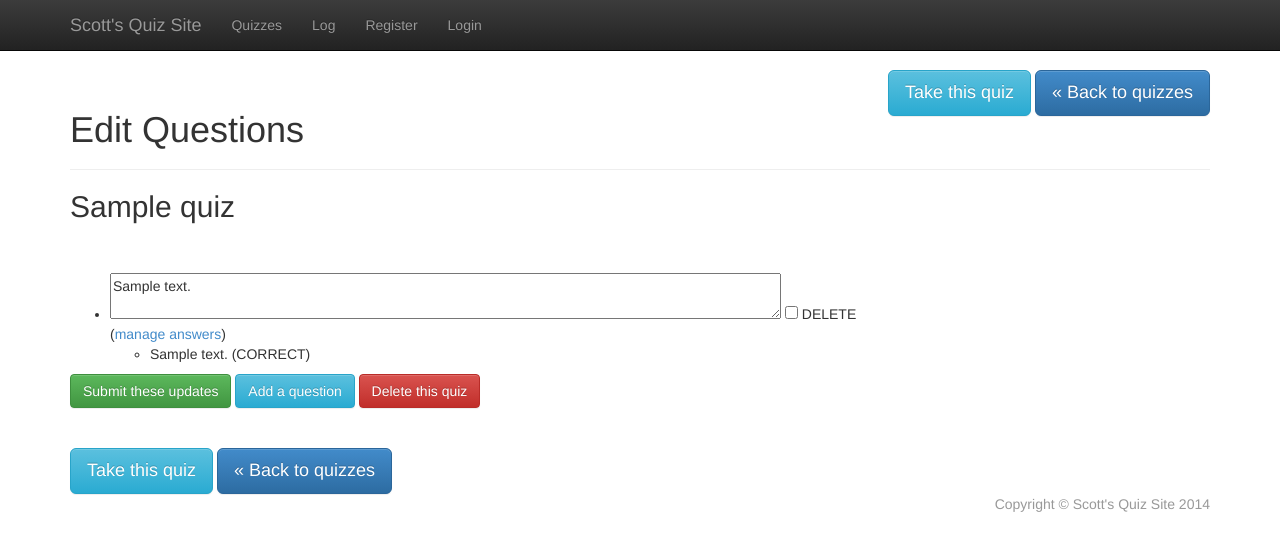
After one commit to hillscottc/quiz2, a Django app: page /quiz/questions/manage/1/ in a window 1280 px wide. The commit adds this page. Shown: the top 551 px of the page. Run offline with Django 3.2, Linux system fonts and the light colour scheme; tables that the repository leaves empty hold one stand-in row (values such as "Sample post"); parts of the project's set-up code (start-up, migrations or seed data) failed here and were passed over; some libraries are stand-ins or nearby versions.

Commit message:
using the formsets. check buttons, needs formatting

```diff
--- a/quiz2/apps/quiz/urls.py
+++ b/quiz2/apps/quiz/urls.py
@@ -17,9 +17,12 @@ urlpatterns = patterns(
 
     url(r'answer/post/(?P<a_id>\d+)/$', views.answer_post, name='answer_post'),
     url(r'answer/manage/(?P<answer_id>\d+)/$', views.answer_manage, name='answer_manage'),
+    url(r'answers/manage/(?P<question_id>\d+)/$', views.answers_manage, name='answers_manage'),
     url(r'answer/add/(?P<question_id>\d+)/$', views.answer_add, name='answer_add'),
 
     url(r'question/manage/(?P<question_id>\d+)/$', views.question_manage, name='question_manage'),
+    url(r'questions/manage/(?P<quiz_id>\d+)/$', views.questions_manage, name='questions_manage'),
+
     url(r'question/add/(?P<quiz_id>\d+)/$', views.question_add, name='question_add'),
 
     url(r'log/$', views.log, name="log"),
--- a/quiz2/apps/quiz/views.py
+++ b/quiz2/apps/quiz/views.py
@@ -6,7 +6,8 @@ from quiz2.apps.quiz.quiz_mgr import log_message
 
 from django.contrib.auth.decorators import login_required
 from django.forms.models import modelformset_factory
-from django.forms import HiddenInput
+from django.forms import HiddenInput, Textarea
+from django.contrib import messages
 
 
 def home(request):
@@ -174,39 +175,49 @@ def answer_add(request, question_id):
                   {'question': question,
                    'form': form})
 
-## This works, but not used right now. Uses formset.
-# def manage_questions(request, quiz_id):
-#     quiz = Quiz.objects.get(pk=quiz_id)
-#     QuestionFormSet = modelformset_factory(
-#         Question, fields=('text',), can_delete=True,
-#         can_order=True, extra=0)
-#
-#     if request.method == 'POST':
-#         formset = QuestionFormSet(request.POST, request.FILES)
-#         if formset.is_valid():
-#             # do something with the formset.cleaned_data
-#             pass
-#     else:
-#         formset = QuestionFormSet(
-#             queryset=Question.objects.filter(quiz=quiz))
-#
-#     return render(request, 'quiz/question/manage_questions.html',
-#                               {'quiz': quiz, 'formset': formset})
-#
-# def manage_answers(request, question_id):
-#     question = Question.objects.get(pk=question_id)
-#     AnswerFormSet = modelformset_factory(
-#         Answer, fields=('text',), can_delete=True, can_order=True,
-#         extra=0)
-#
-#     if request.method == 'POST':
-#         formset = AnswerFormSet(request.POST, request.FILES)
-#         if formset.is_valid():
-#             # do something with the formset.cleaned_data
-#             pass
-#     else:
-#         formset = AnswerFormSet(queryset=Answer.objects.filter(question=question))
-#
-#     return render(request, 'quiz/question/manage_answers.html',
-#                               {'question': question,
-#                                'formset': formset})
+
+def questions_manage(request, quiz_id):
+    """Manage set of answers"""
+    quiz = Quiz.objects.get(pk=quiz_id)
+    QuestionFormSet = modelformset_factory(
+        Question,
+        fields=('text',),
+        widgets = {'text': Textarea(attrs={'cols': 80, 'rows': 2}), },
+        can_delete=True,
+        # can_order=True,
+        extra=0)
+
+    if request.method == 'POST':
+        formset = QuestionFormSet(request.POST, request.FILES)
+        if formset.is_valid():
+            # do something with the formset.cleaned_data?
+            formset.save()
+            messages.success(request, 'Questions updated.')
+            # return HttpResponseRedirect(reverse('quizapp:questions_manage', args=(quiz_id,)))
+    else:
+        formset = QuestionFormSet(
+            queryset=Question.objects.filter(quiz=quiz))
+
+    return render(request, 'quizapp/question/questions_manage.html',
+                              {'quiz': quiz, 'formset': formset})
+
+
+def answers_manage(request, question_id):
+    """Manage set of answers"""
+    question = Question.objects.get(pk=question_id)
+    AnswerFormSet = modelformset_factory(
+        Answer, fields=('text',),
+        can_delete=True,
+        can_order=True,
+        extra=0)
+
+    if request.method == 'POST':
+        formset = AnswerFormSet(request.POST, request.FILES)
+        if formset.is_valid():
+            # do something with the formset.cleaned_data
+            pass
+    else:
+        formset = AnswerFormSet(queryset=Answer.objects.filter(question=question))
+
+    return render(request, 'quizapp/answer/answers_manage.html',
+                  {'question': question, 'formset': formset})
--- a/static/css/style.css
+++ b/static/css/style.css
@@ -32,3 +32,11 @@
     padding-left: 1em;
     text-indent: -1em;
 }
+
+.messages { border:1px solid #C8DCC2; margin:1em 0; padding: 1em}
+.messages ul .debug{ background: #EEFAEA; padding: 0.5em, 0 0.5em 0; list-style: none;}
+.messages ul .info{ background: #EEFAEA; padding: 0.5em, 0 0.5em 0; list-style: none;}
+.messages ul .success{ background: #EEFAEA; padding: 0.5em, 0 0.5em 0; list-style: none;}
+.messages ul .warning{ background: #FF3333; padding: 0.5em, 0 0.5em 0; list-style: none;}
+.messages ul .error{ background: #FF3333; padding: 5px, 0 5px 0; list-style: none;}
+.messages ul li { background: none; padding-left: 5px; padding-top: 8px; padding-bottom: 8px;font-size: 1.2em; }
--- /dev/null
+++ b/templates/quizapp/question/questions_manage.html
@@ -0,0 +1,94 @@
+{% extends "quizapp/quiz_base.html" %}
+
+{% block content %}
+
+
+    <div class="pull-right">
+        <a href="{% url 'quizapp:quiz_take' quiz.id %}" class="btn btn-info btn-lg" role="button">Take this quiz</a>
+        <a href="{% url 'quizapp:quiz_index' %}" class="btn btn-primary btn-lg" role="button">&laquo; Back to quizzes</a>
+    </div>
+
+    <div class="page-header">
+        <h1>Edit Questions</h1>
+    </div>
+
+    <div>
+        <h2>{{ quiz }}</h2>
+    </div>
+
+
+
+    <br/>
+
+
+    <form method="post" action="{% url 'quizapp:questions_manage' quiz.id %}">
+        {% csrf_token %}
+        {{ form.non_field_errors }}
+
+    {% if formset|length > 5  %}
+        <div>
+            <button type="submit" name="update" class="btn btn-success">Submit these updates</button>
+            <a href="{% url 'quizapp:question_add' quiz.id %}" class="btn btn-info" role="button">Add a question</a>
+            <a href="{% url 'quizapp:quiz_delete' quiz.id %}" class="btn btn-danger" role="button">Delete this quiz</a>
+        </div>
+    {% endif %}
+
+<br/>
+
+        {{ formset.management_form }}
+        {% for form in formset %}
+            {{ form.id }}
+
+{#            {% for field in form.visible_fields %}#}
+{#                    {{ field.errors }}#}
+{#            {% endfor %}#}
+{##}
+{#                    {% for field in form.hidden_fields %}#}
+{#                    {{ field.errors }}#}
+{#            {% endfor %}#}
+
+
+            <ul>
+                <li>
+                    {% if formset.can_order %}
+                        {{ form.ORDER }}
+                    {% endif %}
+                    {{ form.text }}
+                    {% if formset.can_delete %}
+                        {{ form.DELETE }} DELETE
+                    {% endif %}
+                    <div>
+                        (<a href="{% url 'quizapp:answers_manage' form.instance.pk %}">manage answers</a>)
+
+                        <ul>
+                            {% for answer in form.instance.answers %}
+                                <li>{{ answer.text }}
+                                    {% if answer.correct %}
+                                        (CORRECT)
+                                    {% endif %}
+                                </li>
+                            {% endfor %}
+                        </ul>
+                    </div>
+                </li>
+            </ul>
+        {% endfor %}
+
+        <div>
+            <button type="submit" class="btn btn-success">Submit these updates</button>
+            <a href="{% url 'quizapp:question_add' quiz.id %}" class="btn btn-info" role="button">Add a question</a>
+            <a href="{% url 'quizapp:quiz_delete' quiz.id %}" class="btn btn-danger" role="button">Delete this quiz</a>
+        </div>
+
+    </form>
+
+    <br/>
+
+
+    <br/>
+    <div>
+        <a href="{% url 'quizapp:quiz_take' quiz.id %}" class="btn btn-info btn-lg" role="button">Take this quiz</a>
+        <a href="{% url 'quizapp:quiz_index' %}" class="btn btn-primary btn-lg" role="button">&laquo; Back to quizzes</a>
+    </div>
+
+{% endblock %}
--- a/templates/quizapp/quiz/manage.html
+++ b/templates/quizapp/quiz/manage.html
@@ -12,9 +12,6 @@
     <div class="page-header">
         <h1>Edit Quiz</h1>
     </div>
-
-
-
     <div>
         <h3>{{ quiz }}</h3>
     </div>
--- a/templates/quizapp/quiz/take.html
+++ b/templates/quizapp/quiz/take.html
@@ -3,7 +3,9 @@
 {% block content %}
 
     <div class="pull-right">
-        <a href="{% url 'quizapp:quiz_manage' quiz.id %}" class="btn btn-info btn-lg" role="button">Edit this quiz</a>
+{#        <a href="{% url 'quizapp:quiz_manage' quiz.id %}" class="btn btn-info btn-lg" role="button">Old Edit this quiz</a>#}
+        <a href="{% url 'quizapp:questions_manage' quiz.id %}" class="btn btn-info btn-lg" role="button">Edit this quiz</a>
+
         <a href="{% url 'quizapp:quiz_index' %}" class="btn btn-primary btn-lg" role="button">&laquo; Back to quizzes</a>
     </div>
 
```
Also changed, not shown: quiz2/apps/quiz/forms.py (+6 -1 lines), templates/quizapp/question/manage_questions.html (deleted, +0 -50 lines), templates/quizapp/answer/answers_manage.html (renamed from templates/quizapp/answer/manage_answers.html).
